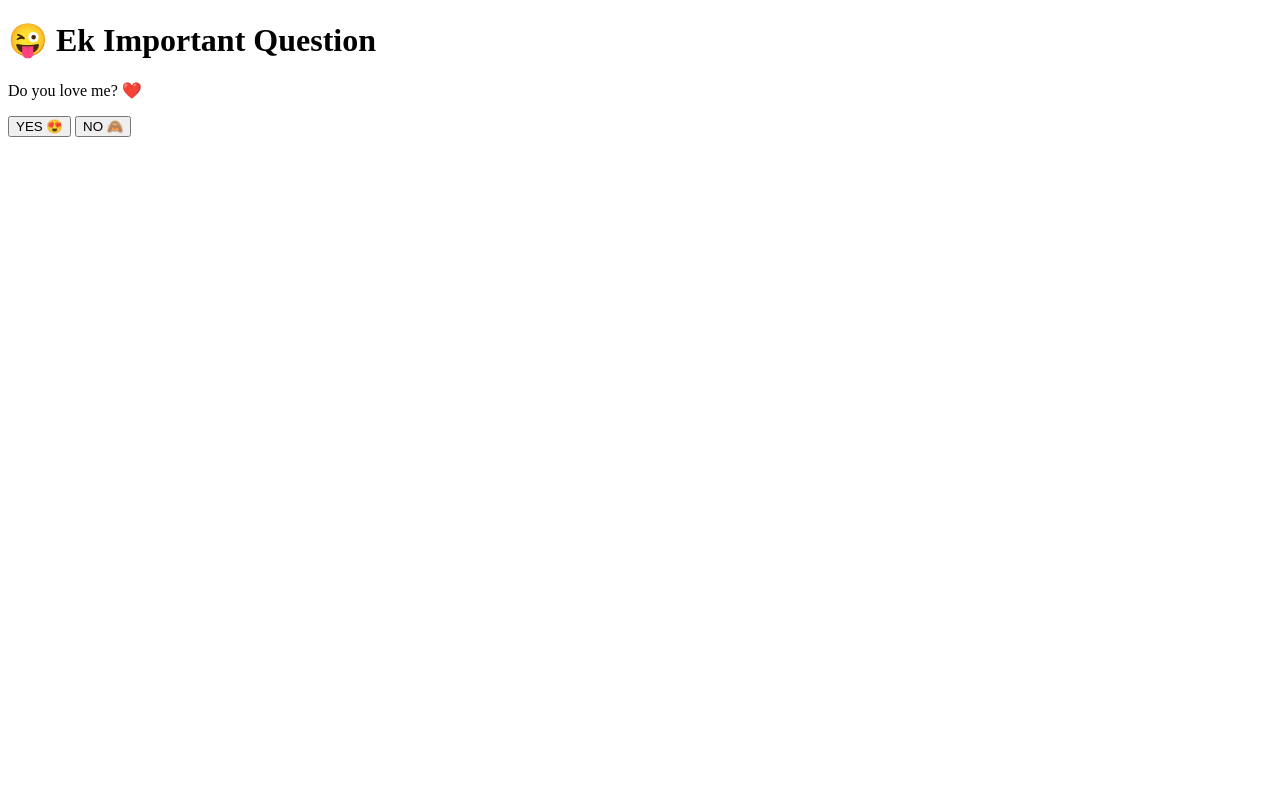
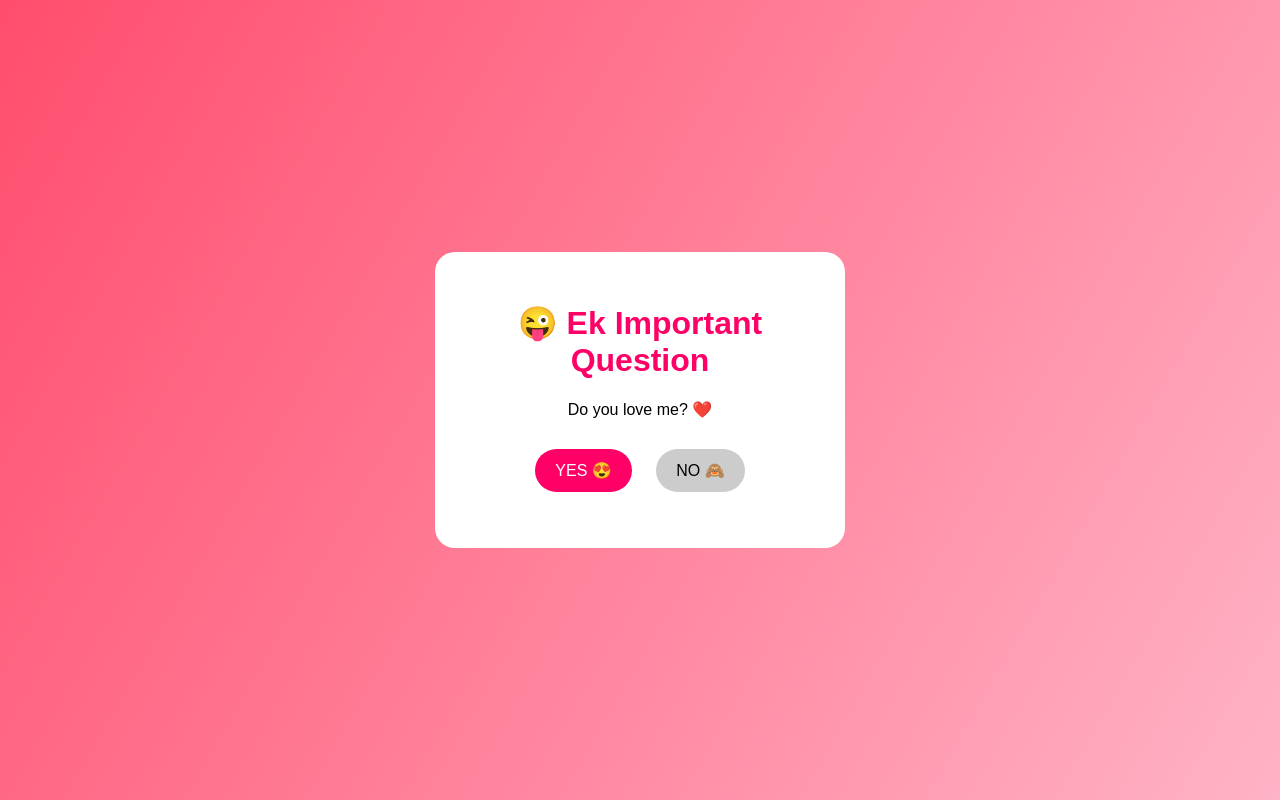
Before and after one commit to 123rabi123/new-year, a plain HTML site: page index.html in a window 1280 px wide. Drawn offline with Linux system fonts and the light colour scheme.

Commit message:
Update style.css

```diff
--- a/style.css
+++ b/style.css
@@ -1,12 +1,45 @@
-#quiz {
+body {
+  margin: 0;
+  height: 100vh;
+  background: linear-gradient(120deg, #ff4d6d, #ffb3c6);
+  display: flex;
+  justify-content: center;
+  align-items: center;
+  font-family: Arial, sans-serif;
+}
+
+.box {
+  background: white;
+  padding: 30px;
+  border-radius: 20px;
+  text-align: center;
+  width: 90%;
+  max-width: 350px;
+}
+
+h1 {
+  color: #ff0066;
+}
+
+.buttons {
   margin-top: 20px;
 }
 
-#quiz button {
+button {
+  padding: 12px 20px;
   margin: 10px;
-  padding: 10px 18px;
+  border: none;
+  border-radius: 25px;
+  font-size: 16px;
+  cursor: pointer;
+}
+
+button:first-child {
+  background: #ff0066;
+  color: white;
 }
 
 #noBtn {
   position: relative;
+  background: #ccc;
 }
```
